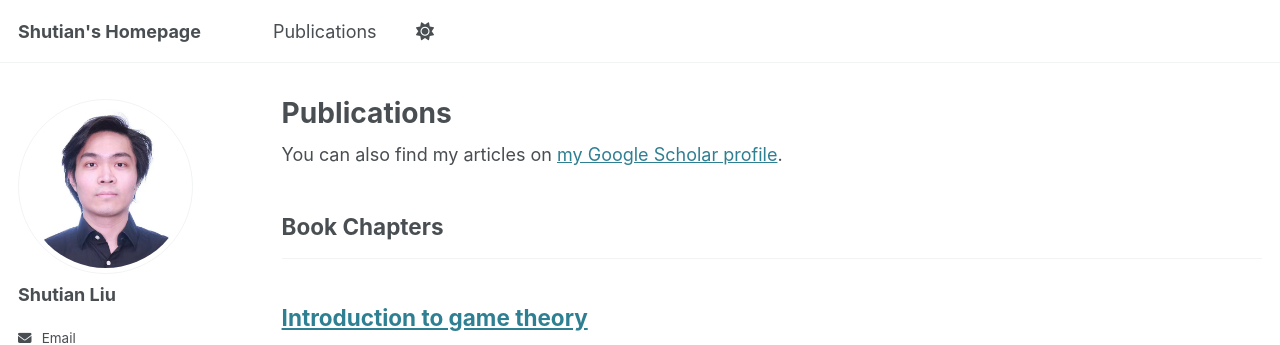
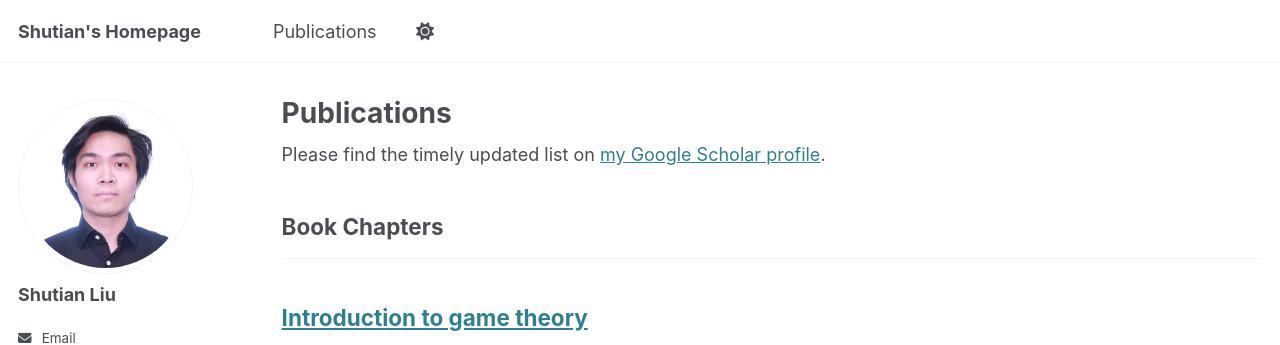
Before and after one commit to ShutianLiu31/shutianliu31.github.io, a Jekyll site: the page built from _pages/publications.html, in a window 1280 px wide. Shown: the top 345 px of the page. Built offline with Jekyll 4.4.1, drawn with Linux system fonts in a browser that asks for light colours; some web fonts are replaced.

Commit message:
Update publications.html

```diff
--- a/_pages/publications.html
+++ b/_pages/publications.html
@@ -6,8 +6,11 @@ author_profile: true
 ---
 
 {% if site.author.googlescholar %}
-  <div class="wordwrap">You can also find my articles on <a href="{{site.author.googlescholar}}">my Google Scholar profile</a>.</div>
+  <div class="wordwrap">Please find the timely updated list on <a href="{{site.author.googlescholar}}">my Google Scholar profile</a>.</div>
 {% endif %}
+
+
+
 
 
 {% include base_path %}
```
